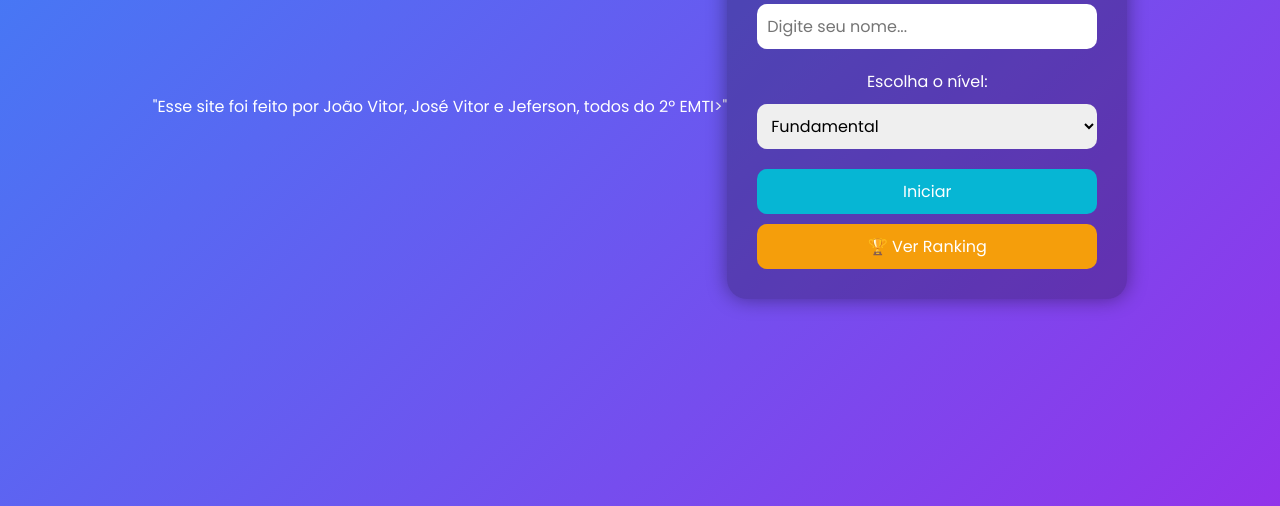
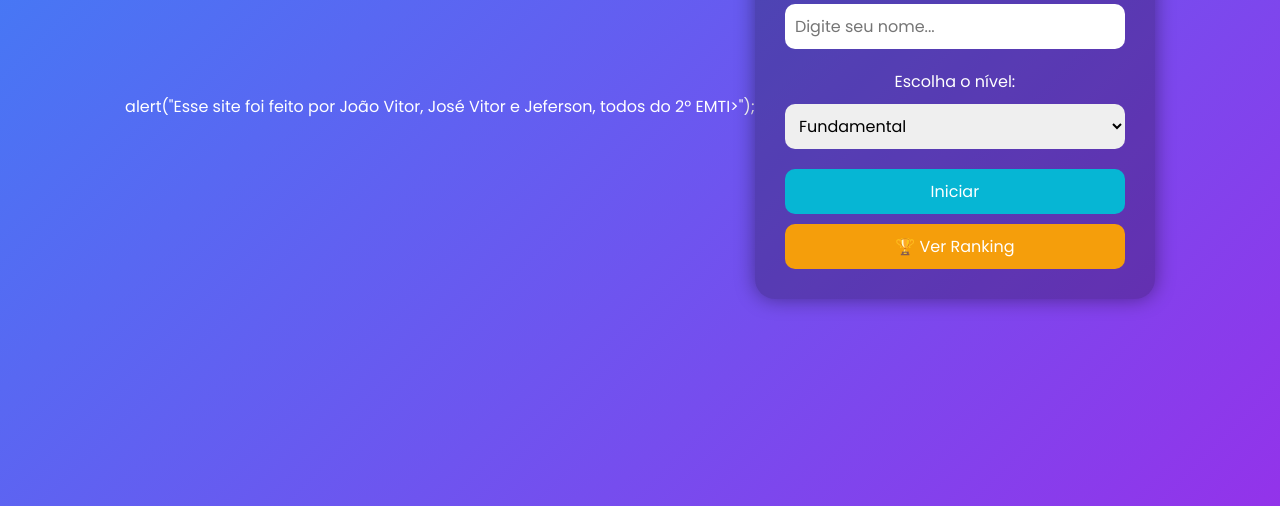
Before and after one commit to josefdemango-source/Quiz, a plain HTML site: page index.html in a window 1280 px wide. Shown: the part 294-800 px from the top of the page. Drawn offline with Linux system fonts and the light colour scheme.

Commit message:
index.html

```diff
--- a/index.html
+++ b/index.html
@@ -7,7 +7,7 @@
   <link rel="stylesheet" href="style.css" />
 </head>
 <body>
-  <alert>"Esse site foi feito por João Vitor, José Vitor e Jeferson, todos do 2º EMTI>"</alert>
+  alert("Esse site foi feito por João Vitor, José Vitor e Jeferson, todos do 2º EMTI>");
   <div class="app-container">
 
     <section id="start-container" class="screen active">
```
